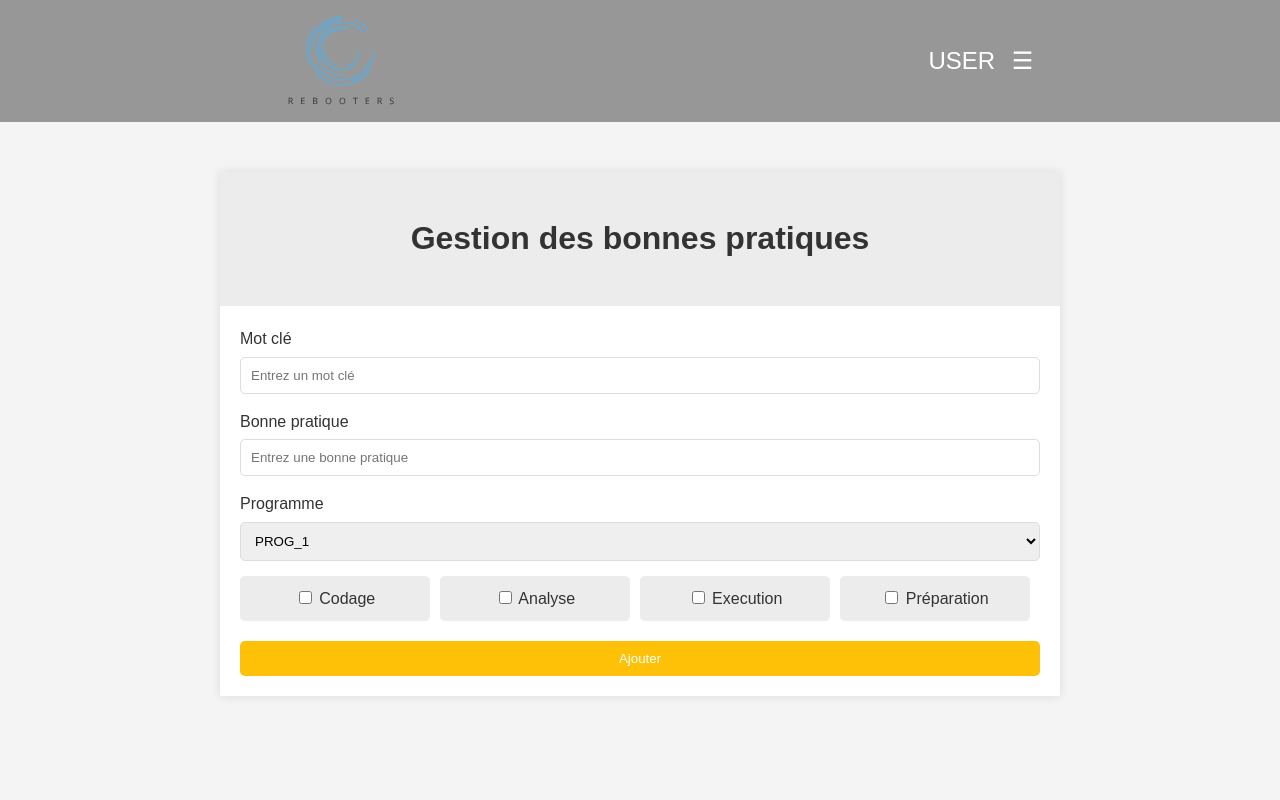
After one commit to Yuraas2001/Thales, a PHP site: page /user2.html in a window 1280 px wide. The commit adds this page. Run offline with PHP 8.4, Linux system fonts and the light colour scheme.

Commit message:
user2 changes

```diff
--- /dev/null
+++ b/user2.css
@@ -0,0 +1,270 @@
+body, html {
+    height: 100%;
+    margin: 0;
+    background-color: #f0f0f0; /* Couleur de fond de la page */
+  }
+
+  nav {
+    background-color: #979797;
+    color: white;
+    padding: 1rem 0;
+    display: flex;
+    justify-content: space-around;
+    align-items: center;
+  }
+
+  .logo {
+    font-size: 1.5rem;
+    font-weight: bold;
+    display: flex;
+    align-items: center;
+    /* Ajustez la taille du logo et les marges si nécessaire */
+  }
+  /* nav user */
+  .menu-button, .user-button {
+    background: none;
+    border: none;
+    cursor: pointer;
+    color: white;
+    font-size: 1.5rem;
+  }
+  .user-menu {
+  position: relative;
+  display: inline-block;
+}
+
+.user-dropdown {
+  display: none;
+  position: absolute;
+  background-color: #f9f9f9;
+  min-width: 160px;
+  box-shadow: 0 8px 16px 0 rgba(0,0,0,0.2);
+  padding: 12px 16px;
+  z-index: 1;
+}
+
+.user-dropdown a {
+  color: black;
+  padding: 12px 16px;
+  text-decoration: none;
+  display: block;
+}
+
+.user-button:hover + .user-dropdown, .user-dropdown:hover {
+  display: block;
+}
+
+
+
+
+  .menu-button:hover, .user-button:hover {
+    opacity: 0.7;
+  }
+  /* logo */
+  .logo {
+  height: 90px;
+  }
+  body {
+    font-family: Arial, sans-serif;
+    background-color: #fff;
+    color: #333;
+    line-height: 1.6;
+  }
+  body {
+    background: #f4f4f4;
+  }
+
+  .container {
+    background: white;
+    max-width: 800px;
+    margin: 50px auto;
+    padding: 20px;
+    box-shadow: 0 0 10px rgba(0, 0, 0, 0.1);
+  }
+
+  .header {
+    padding: 20px;
+    background: #ececec;
+    text-align: center;
+    margin: -20px -20px 20px -20px;
+  }
+
+  .form-group {
+    margin-bottom: 15px;
+  }
+
+  label {
+    display: block;
+    margin-bottom: 5px;
+  }
+
+  input[type="text"],
+  select,
+  .btn {
+    width: 100%;
+    padding: 10px;
+    border-radius: 5px;
+    border: 1px solid #ddd;
+    box-sizing: border-box;
+  }
+
+  .btn {
+    background: #ffc107;
+    color: white;
+    border: none;
+    cursor: pointer;
+  }
+
+  .btn:hover {
+    background: #e0a800;
+  }
+
+  .checkbox-group {
+    display: flex;
+    justify-content: space-between;
+    margin-bottom: 15px;
+  }
+
+  .checkbox-group label {
+    flex: 1;
+    margin-right: 10px;
+    background: #ececec;
+    padding: 10px;
+    border-radius: 5px;
+    text-align: center;
+  }
+  body, html {
+    height: 100%;
+    margin: 0;
+    background-color: #f0f0f0; /* Couleur de fond de la page */
+  }
+
+  nav {
+    background-color: #979797;
+    color: white;
+    padding: 1rem 0;
+    display: flex;
+    justify-content: space-around;
+    align-items: center;
+  }
+
+  .logo {
+    font-size: 1.5rem;
+    font-weight: bold;
+    display: flex;
+    align-items: center;
+    /* Ajustez la taille du logo et les marges si nécessaire */
+  }
+  /* nav user */
+  .menu-button, .user-button {
+    background: none;
+    border: none;
+    cursor: pointer;
+    color: white;
+    font-size: 1.5rem;
+  }
+  .user-menu {
+  position: relative;
+  display: inline-block;
+}
+
+.user-dropdown {
+  display: none;
+  position: absolute;
+  background-color: #f9f9f9;
+  min-width: 160px;
+  box-shadow: 0 8px 16px 0 rgba(0,0,0,0.2);
+  padding: 12px 16px;
+  z-index: 1;
+}
+
+.user-dropdown a {
+  color: black;
+  padding: 12px 16px;
+  text-decoration: none;
+  display: block;
+}
+
+.user-button:hover + .user-dropdown, .user-dropdown:hover {
+  display: block;
+}
+
+
+
+
+  .menu-button:hover, .user-button:hover {
+    opacity: 0.7;
+  }
+  /* logo */
+  .logo {
+  height: 90px;
+  }
+  body {
+    font-family: Arial, sans-serif;
+    background-color: #fff;
+    color: #333;
+    line-height: 1.6;
+  }
+  body {
+    background: #f4f4f4;
+  }
+
+  .container {
+    background: white;
+    max-width: 800px;
+    margin: 50px auto;
+    padding: 20px;
+    box-shadow: 0 0 10px rgba(0, 0, 0, 0.1);
+  }
+
+  .header {
+    padding: 20px;
+    background: #ececec;
+    text-align: center;
+    margin: -20px -20px 20px -20px;
+  }
+
+  .form-group {
+    margin-bottom: 15px;
+  }
+
+  label {
+    display: block;
+    margin-bottom: 5px;
+  }
+
+  input[type="text"],
+  select,
+  .btn {
+    width: 100%;
+    padding: 10px;
+    border-radius: 5px;
+    border: 1px solid #ddd;
+    box-sizing: border-box;
+  }
+
+  .btn {
+    background: #ffc107;
+    color: white;
+    border: none;
+    cursor: pointer;
+  }
+
+  .btn:hover {
+    background: #e0a800;
+  }
+
+  .checkbox-group {
+    display: flex;
+    justify-content: space-between;
+    margin-bottom: 15px;
+  }
+
+  .checkbox-group label {
+    flex: 1;
+    margin-right: 10px;
+    background: #ececec;
+    padding: 10px;
+    border-radius: 5px;
+    text-align: center;
+  }
--- /dev/null
+++ b/user2.html
@@ -0,0 +1,81 @@
+<!DOCTYPE html>
+<html lang="fr">
+<head>
+  <meta charset="UTF-8">
+  <meta name="viewport" content="width=device-width, initial-scale=1.0">
+  <link rel="stylesheet" href="user2.css">
+  <link href="https://maxcdn.bootstrapcdn.com/font-awesome/4.7.0/css/font-awesome.min.css" rel="stylesheet">
+
+
+
+     <title>Rebooters Search</title>
+</head>
+<body>
+
+    <nav>
+        <div class="logo">
+            <img src="Images/logo.svg" alt="REBOOTERS Logo" height="200" > <!-- Ajustez le chemin et la taille -->
+
+        </div>
+
+        <div>
+
+            <div class="user-menu">
+                <button class="menu-button">USER</button>
+              <button class="user-button">☰</button>
+              <div class="user-dropdown">
+                <a href="#settings">Paramètres</a>
+                <a href="#logout">Se déconnecter</a>
+              </div>
+            </div>
+          </div>
+    </nav>
+    <body>
+
+        <div class="container">
+          <div class="header">
+            <h1>Gestion des bonnes pratiques</h1>
+          </div>
+
+          <form>
+            <div class="form-group">
+              <label for="keyword">Mot clé</label>
+              <input type="text" id="keyword" placeholder="Entrez un mot clé">
+            </div>
+
+            <div class="form-group">
+              <label for="good-practice">Bonne pratique</label>
+              <input type="text" id="good-practice" placeholder="Entrez une bonne pratique">
+            </div>
+
+            <div class="form-group">
+              <label for="program">Programme</label>
+              <select id="program">
+                <option value="PROG_1">PROG_1</option>
+                <option value="PROG_2">PROG_2</option>
+                <option value="GENERIC">GENERIQUE</option>
+              </select>
+            </div>
+
+            <div class="checkbox-group">
+              <label>
+                <input type="checkbox" name="phase" value="Codage">
+                Codage
+              </label>
+              <label>
+                <input type="checkbox" name="phase" value="Analyse">
+                Analyse
+              </label>
+              <label>
+                <input type="checkbox" name="phase" value="Execution">
+                Execution
+              </label>
+              <label>
+                <input type="checkbox" name="phase" value="Codage">
+                Préparation
+              </label>
+            </div>
+
+            <button type="submit" class="btn">Ajouter</button>
+          </form>
+        </div>
```
Also changed, not shown: user.css (line endings or trailing spaces).
